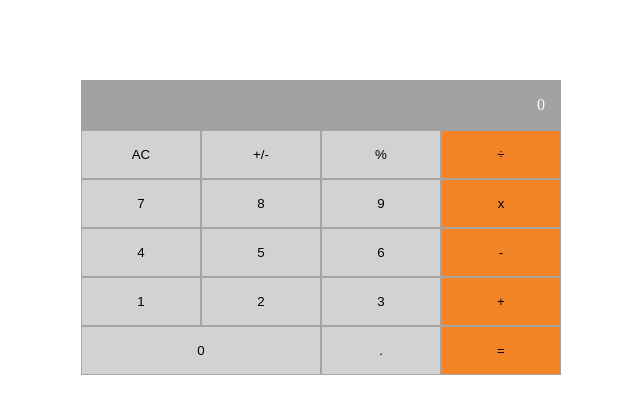
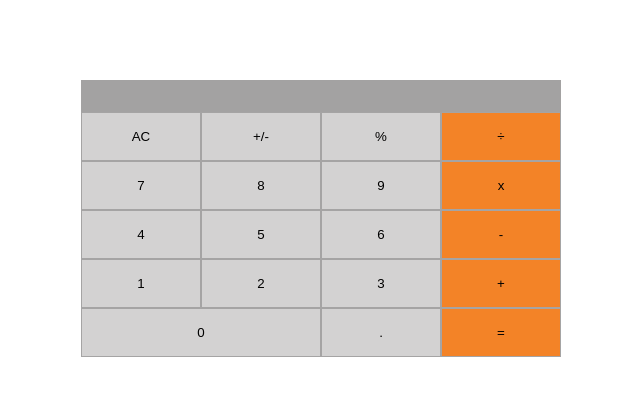
Before and after one commit to muneebulrehman/math-magician, a React (Create React App) app: page / in a window 1280 px wide. Shown: the top 414 px of the page, without its empty margins (319-959 px from the left). Built offline with nearby package versions, Linux system fonts and the light colour scheme.

Commit message:
Implemented updating the second number issue

```diff
--- a/src/components/Calculator.js
+++ b/src/components/Calculator.js
@@ -4,7 +4,7 @@ import './Calculator.css';
 
 const Calculator = () => {
   const [state, setState] = useState({
-    total: '0',
+    total: null,
     next: null,
     operation: null,
   });
@@ -36,12 +36,12 @@ const Calculator = () => {
     '=',
   ];
   const operations = '+-x÷=';
-  const { total, next } = state;
+  const { total, next, operation } = state;
 
   return (
     <section className="calculator">
       {total ? (
-        <div className="input">{total}</div>
+        <div className="input">{`${total} ${operation ?? ''} ${next ?? ''}`}</div>
       ) : (
         <div className="input">{next}</div>
       )}
```
